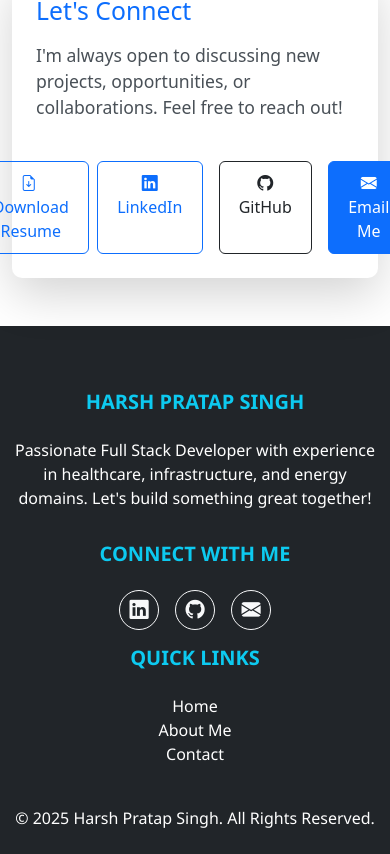
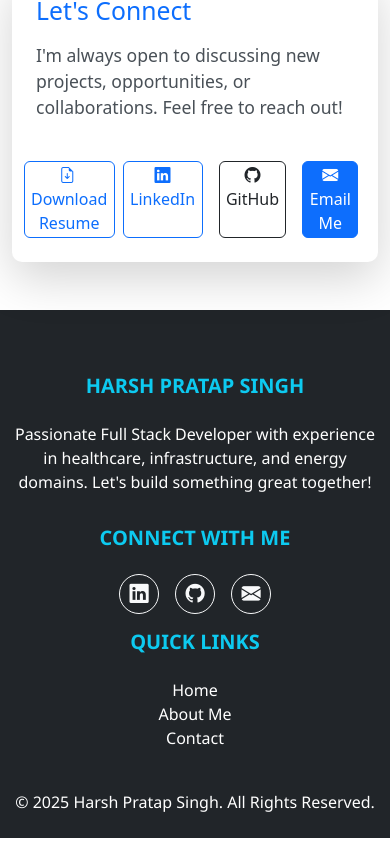
Before and after one commit to jadaunharsh/harsh_prof, an Angular app: page /about in a window 390 px wide. Shown: the part 1465-2319 px from the top of the page. Built offline with nearby package versions, Linux system fonts and the light colour scheme.

Commit message:
Design fix for about and featured project.

```diff
--- a/src/app/about/about.component.css
+++ b/src/app/about/about.component.css
@@ -22,3 +22,20 @@
 .btn:hover {
     transform: translateY(-2px);
 }
+
+/* >= 768px (md and above) = 4 columns */
+@media (max-width: 768px) {
+    .btn {
+        font-weight: 500;
+        padding: 0.3rem 0.8rem;
+        transition: all 0.3s ease;
+    }
+}
+
+@media (max-width: 400px) {
+    .btn {
+        font-weight: 500;
+        padding: 0.1rem 0.4rem;
+        transition: all 0.3s ease;
+    }
+}
--- a/src/app/featured-project/featured-project.component.css
+++ b/src/app/featured-project/featured-project.component.css
@@ -12,21 +12,21 @@
 }
 
 /* Apply flex row and wrap */
-.custom-row {
+/* .custom-row {
     display: flex;
     flex-wrap: wrap;
-}
+} */
 
 /* Default: < 768px (mobile) = 2 columns */
 .custom-row-cols-responsive>* {
-    flex: 0 0 auto;
-    width: 50%;
+    /* flex: 0 0 auto; */
+    width: 25%;
 }
 
 /* >= 768px (md and above) = 4 columns */
-@media (min-width: 768px) {
+@media (max-width: 768px) {
     .custom-row-cols-responsive>* {
-        width: 25%;
+        width: 50%;
     }
 }
 
```
